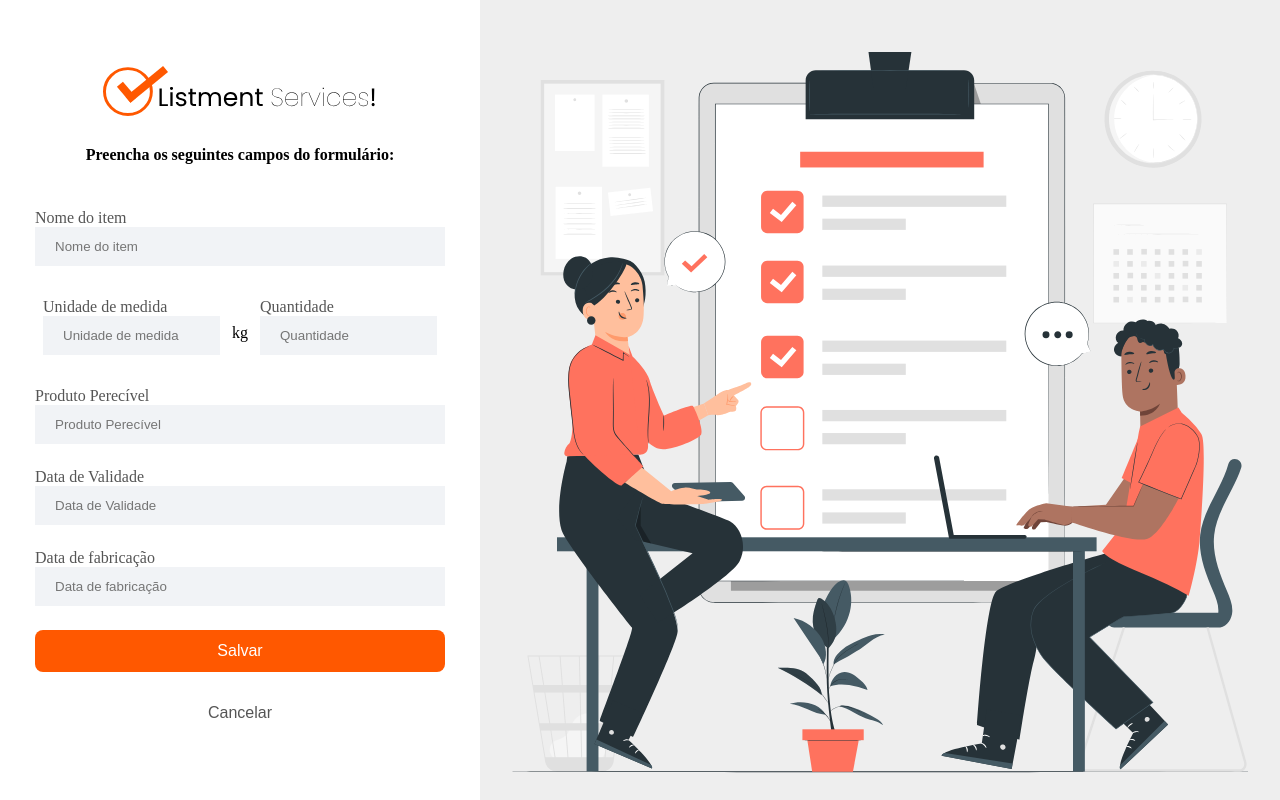
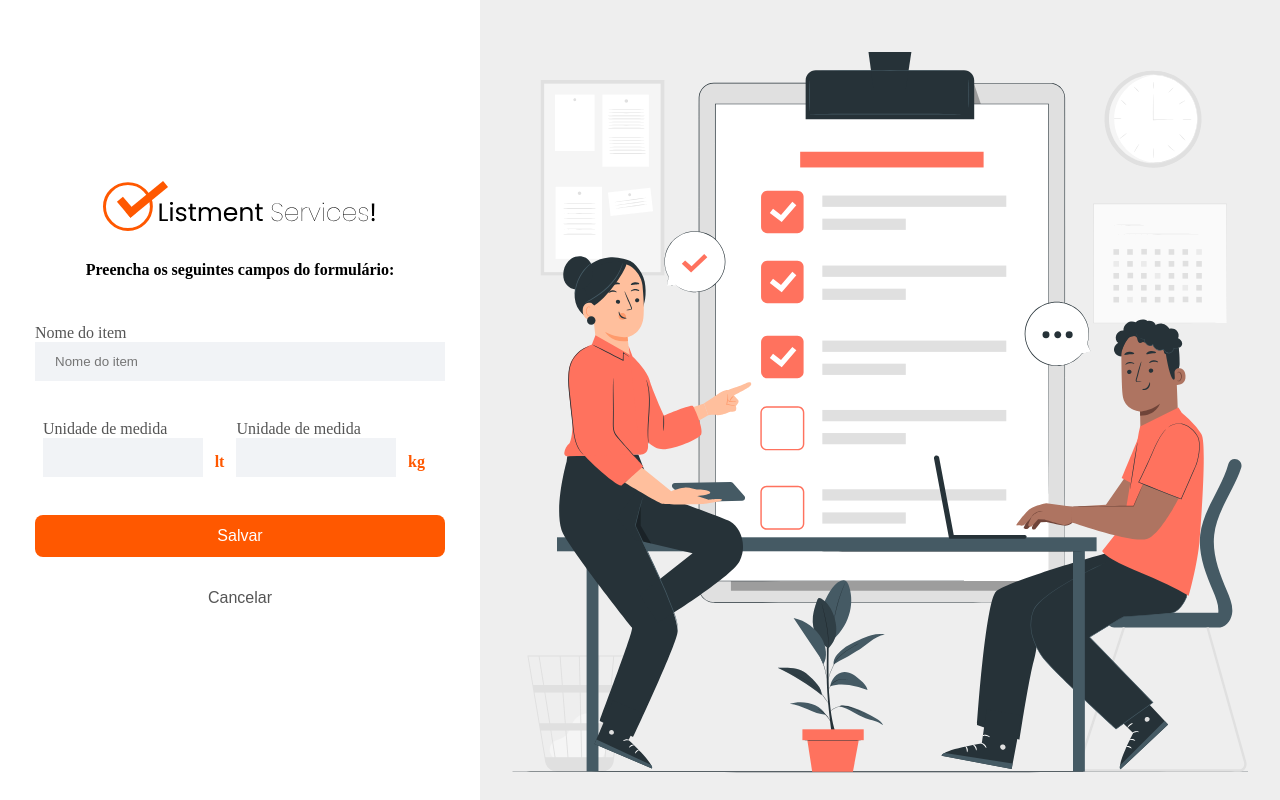
Before and after one commit to bertiGrazi/case_angular, an Angular app in the folder case_angular/: page /register in a window 1280 px wide. Built offline with nearby package versions, Linux system fonts and the light colour scheme.

Commit message:
fix inputs

```diff
--- a/case_angular/src/app/components/primary-input/primary-input.component.ts
+++ b/case_angular/src/app/components/primary-input/primary-input.component.ts
@@ -1,7 +1,7 @@
 import { Component, Input, forwardRef } from '@angular/core';
 import { ControlValueAccessor, NG_VALUE_ACCESSOR, ReactiveFormsModule } from '@angular/forms';
 
-type InputTypes = "text" | "number" | "data"
+type InputTypes = "text" | "number" | "data" | "checkbox"
 
 @Component({
   selector: 'app-primary-input',
--- a/case_angular/src/app/pages/register/register.component.html
+++ b/case_angular/src/app/pages/register/register.component.html
@@ -3,26 +3,14 @@
     <!--Nome do item-->
     <app-primary-input inputName="nameItem" type="text" placeholder="Nome do item" formControlName="nameItem" label="Nome do item"></app-primary-input>
 
-    <!--Unidade de medida-->
     <div class="input-group">
-      <app-primary-input inputName="nameItem" type="number" placeholder="Unidade de medida" formControlName="nameItem" label="Unidade de medida" step="0.001"></app-primary-input>
-      <div class="input-group-append">
-        <span class="input-group-text">kg</span>
-      </div>
+      <!--Unidade de medida-->
+      <app-primary-input inputName="unit" type="number" placeholder="" formControlName="unit" label="Unidade de medida"></app-primary-input>
+      <span class="input-group-append">lt</span>
+
       <!--Quantidade-->
-      <app-primary-input inputName="nameItem" type="number" placeholder="Quantidade" formControlName="nameItem" label="Quantidade"></app-primary-input>
-
+      <app-primary-input inputName="unit" type="number" placeholder="" formControlName="quantity" label="Unidade de medida"></app-primary-input>
+      <span class="input-group-append">kg</span>
     </div>
-
-
-
-    <!--Produto Perecível-->
-    <app-primary-input inputName="nameItem" type="number" placeholder="Produto Perecível" formControlName="nameItem" label="Produto Perecível"></app-primary-input>
-
-    <!--Data de Validade-->
-    <app-primary-input inputName="nameItem" type="number" placeholder="Data de Validade" formControlName="nameItem" label="Data de Validade"></app-primary-input>
-
-    <!--Data de fabricação-->
-    <app-primary-input inputName="nameItem" type="number" placeholder="Data de fabricação" formControlName="nameItem" label="Data de fabricação"></app-primary-input>
   </form>
 </app-default-layout>
--- a/case_angular/src/app/pages/register/register.component.scss
+++ b/case_angular/src/app/pages/register/register.component.scss
@@ -1,3 +1,5 @@
+@import "../../../styles/variables.scss";
+
 form {
   width: 100%;
   display: flex;
@@ -14,6 +16,8 @@ form {
 }
 
 .input-group-append {
-  margin-top: 12px;
-  padding: 12px 12px;
+  margin: 12px;
+  padding-top: 28px;
+  color: $primary-color;
+  font-weight: bold;
 }
--- a/case_angular/src/app/pages/register/register.component.ts
+++ b/case_angular/src/app/pages/register/register.component.ts
@@ -23,7 +23,9 @@ export class RegisterComponent {
         Validators.required,
         Validators.maxLength(50),
         Validators.pattern('^[a-zA-Z]+$')
-      ])
+      ]),
+      unit: new FormControl('', Validators.required),
+      quantity: new FormControl(''),
     })
   }
 }
```
